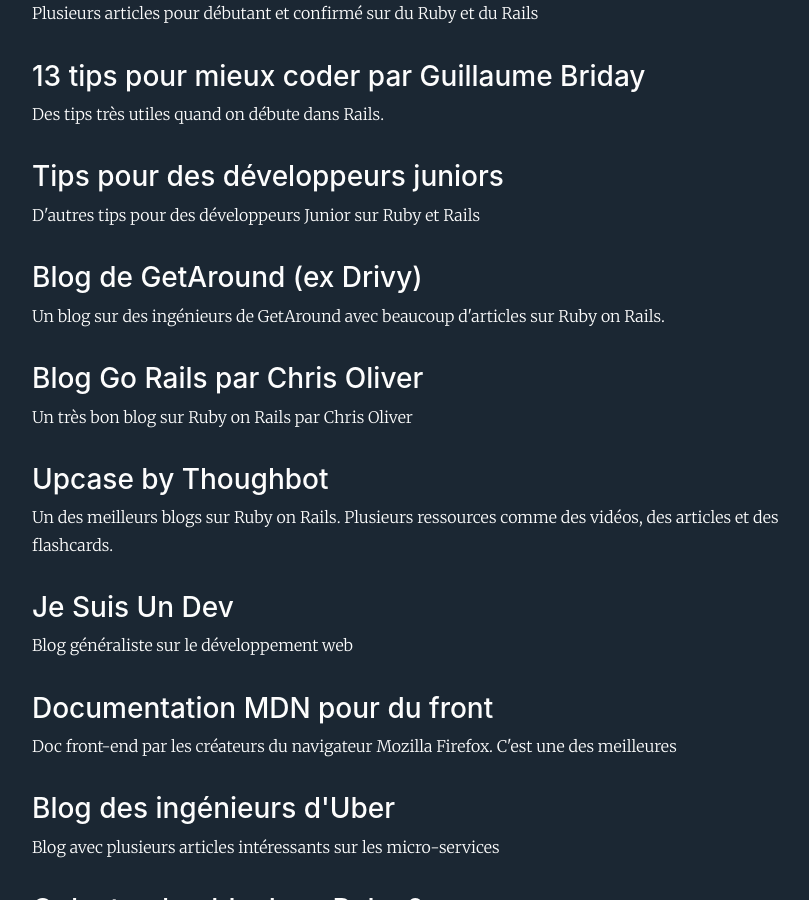
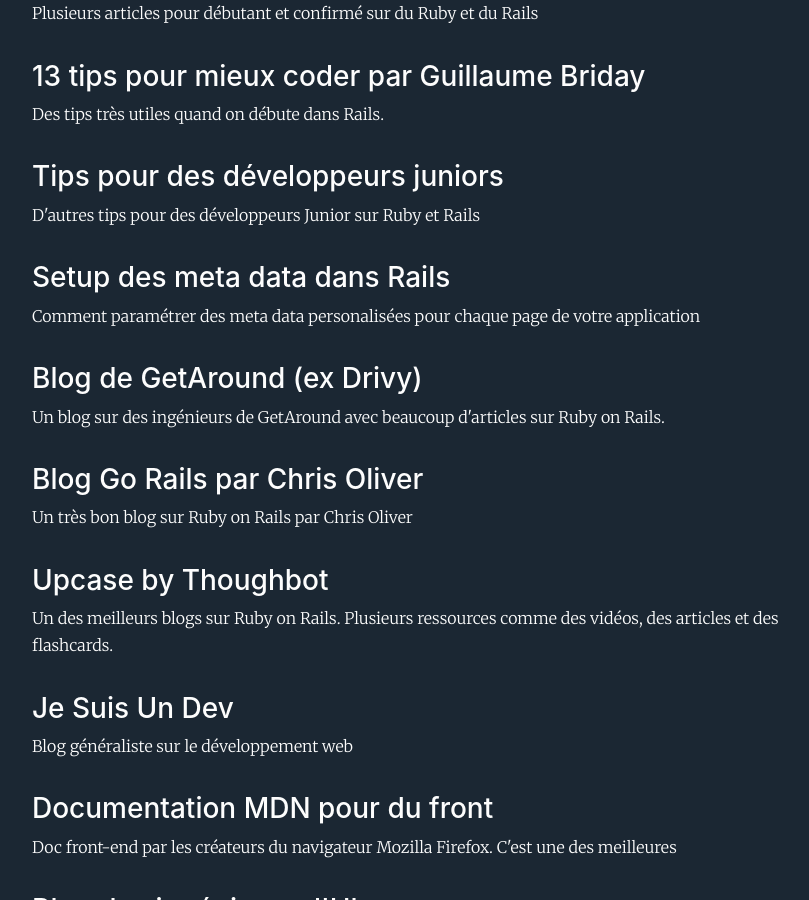
Before and after one commit to alexandrebk/alexandrebk.github.io, a Jekyll site: the page built from resources.html, in a window 1280 px wide and 900 px high, scrolled down 350 px. Shown: the whole window, without its empty margins (208-1017 px from the left). Built offline with Jekyll 4.4.1, drawn with Linux system fonts in a browser that asks for light colours; nearby versions of some CDN libraries.

Commit message:
Adds resources article for meta data

```diff
--- a/_data/resources.yml
+++ b/_data/resources.yml
@@ -10,6 +10,9 @@
 - title:   "Tips pour des développeurs juniors"
   link:    "https://getaround.tech/ruby-tricks-for-junior-devs/"
   content: "D'autres tips pour des développeurs Junior sur Ruby et Rails"
+- title:   "Setup des meta data dans Rails"
+  link:    "https://www.lewagon.com/blog/setup-meta-tags-rails"
+  content: "Comment paramétrer des meta data personalisées pour chaque page de votre application"
 - title:   "Blog de GetAround (ex Drivy)"
   link:    "https://getaround.tech/"
   content: "Un blog sur des ingénieurs de GetAround avec beaucoup d'articles sur Ruby on Rails."
```
